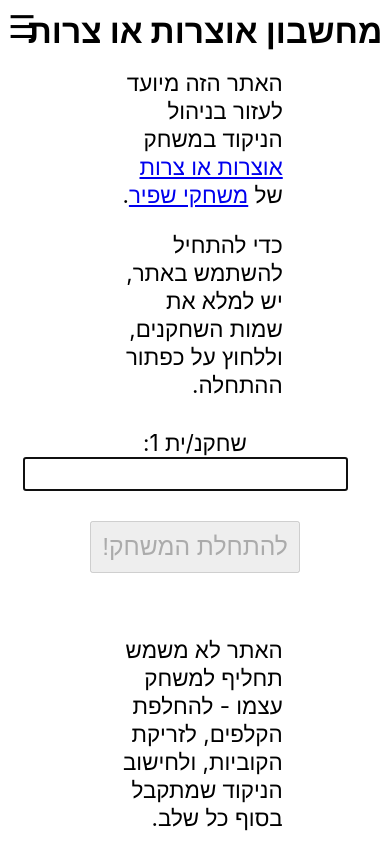
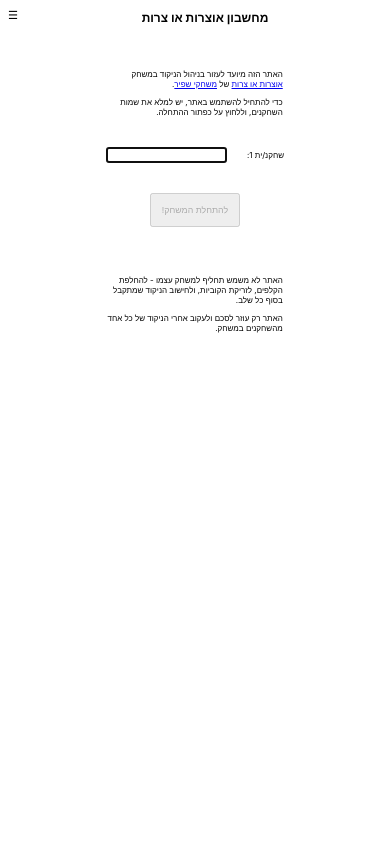
Before and after one commit to splintor/otsarot-calculator, a React (Create React App) app: page / in a window 390 px wide. Shown: the top 844 px of the page. Built offline with nearby package versions, Linux system fonts and the light colour scheme.

Commit message:
Decrease font on smaller devices
Still need to reduce title height

```diff
--- a/src/App.css
+++ b/src/App.css
@@ -6,6 +6,24 @@
   text-align: center;
   min-height: 100vh;
   font-size: 1.4em;
+}
+
+@media only screen and (max-width: 300px) {
+  .App {
+    font-size: 0.3em;
+  }
+}
+
+@media only screen and (max-width: 450px) {
+  .App {
+    font-size: 0.4em;
+  }
+}
+
+@media only screen and (max-width: 600px) {
+  .App {
+    font-size: 0.5em;
+  }
 }
 
 h2 {
--- a/src/GameBoard.css
+++ b/src/GameBoard.css
@@ -30,7 +30,7 @@
   position: absolute;
   top: 0;
   left: 5px;
-  font-size: 50px;
+  font-size: 2.5em;
   animation: spin 1ms; /* animation-duration must be > 0 */
   animation-play-state: paused;
 }
```
